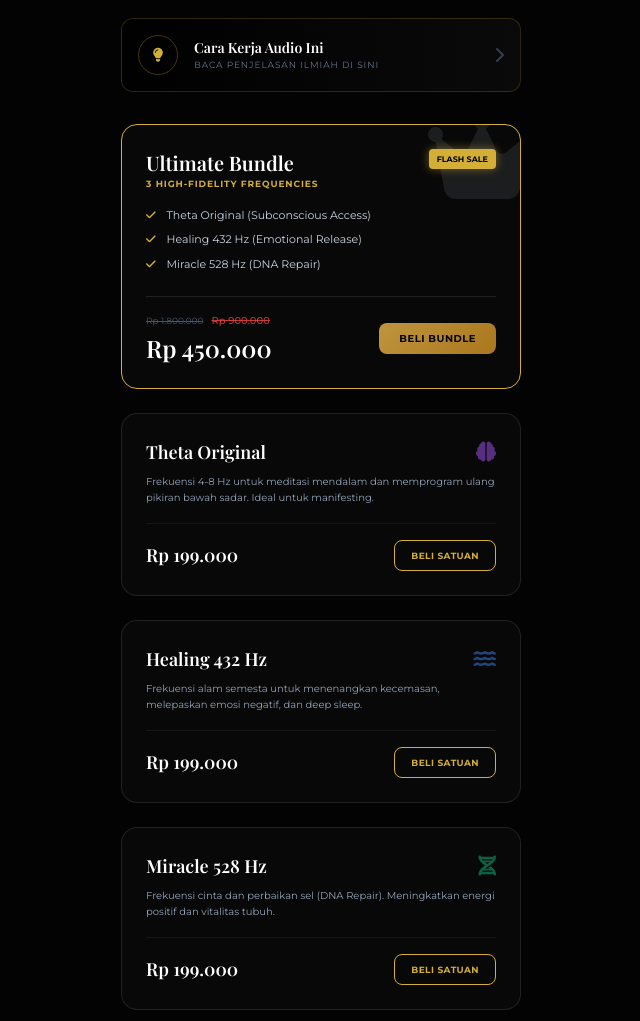
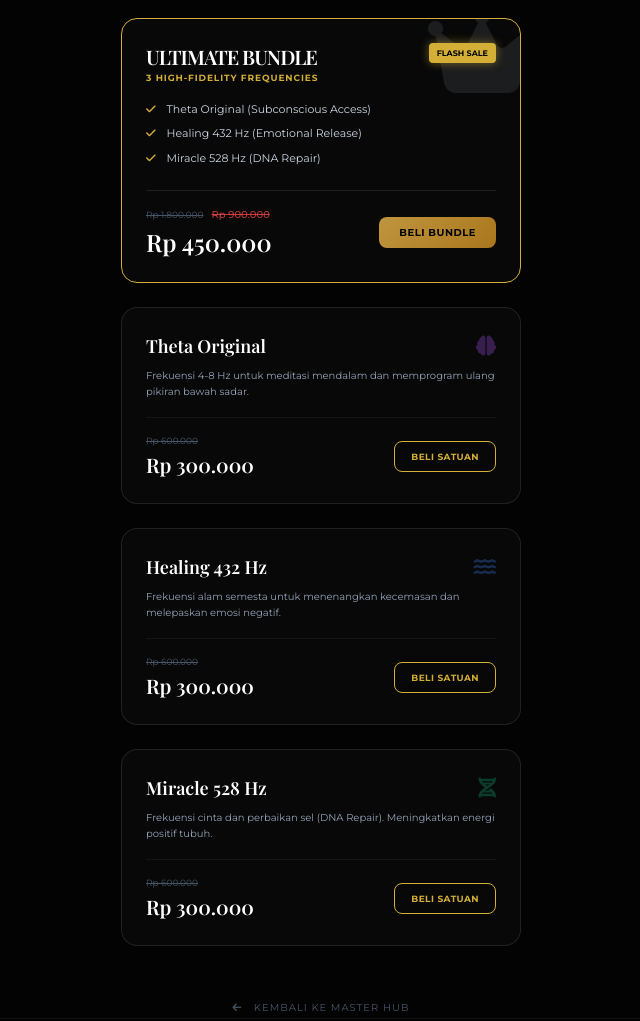
Before and after one commit to ikram-cyber/audio-hub, a plain HTML site: page index.html in a window 1280 px wide. Shown: the part 178-1199 px from the top of the page, without its empty margins (319-959 px from the left). Drawn offline with nearby package versions, Linux system fonts and the light colour scheme; a web font is replaced by a local one.

Commit message:
Update: Apply strikethrough pricing for individual items

```diff
--- a/index.html
+++ b/index.html
@@ -27,27 +27,16 @@
             <div class="w-12 h-[1px] bg-[#d4af37] mx-auto mt-4"></div>
         </div>
 
-        <a href="https://ikram-cyber.github.io/subconscious-edu" class="flex items-center p-4 luxury-card border border-[#d4af37]/20 rounded-xl group bg-gradient-to-r from-black to-[#0a0a0a]">
-            <div class="w-10 h-10 rounded-full border border-[#d4af37]/30 flex items-center justify-center mr-4">
-                <i class="fas fa-lightbulb text-[#d4af37] text-sm"></i>
-            </div>
-            <div class="flex-1">
-                <h3 class="font-luxury text-white text-sm">Cara Kerja Audio Ini</h3>
-                <p class="text-[9px] text-slate-500 uppercase tracking-widest">Baca Penjelasan Ilmiah di Sini</p>
-            </div>
-            <i class="fas fa-chevron-right text-slate-700 group-hover:text-[#d4af37]"></i>
-        </a>
-
         <div class="space-y-6">
 
             <div class="luxury-card luxury-border rounded-2xl p-6 relative overflow-hidden border-[#d4af37]">
                 <div class="absolute -right-4 -top-4 opacity-10 text-8xl"><i class="fas fa-crown"></i></div>
                 <div class="flex justify-between items-start mb-4 relative z-10">
                     <div>
-                        <h2 class="font-luxury text-white text-xl">Ultimate Bundle</h2>
+                        <h2 class="font-luxury text-white text-xl uppercase tracking-tighter">Ultimate Bundle</h2>
                         <p class="text-[9px] text-[#d4af37] font-bold tracking-widest uppercase">3 High-Fidelity Frequencies</p>
                     </div>
-                    <span class="bg-[#d4af37] text-black text-[8px] font-bold px-2 py-1 rounded shadow-[0_0_10px_rgba(212,175,55,0.5)]">FLASH SALE</span>
+                    <span class="bg-[#d4af37] text-black text-[8px] font-bold px-2 py-1 rounded shadow-[0_0_10px_rgba(212,175,55,0.5)] uppercase">Flash Sale</span>
                 </div>
                 <ul class="text-[11px] space-y-2 mb-6 text-slate-300 relative z-10">
                     <li><i class="fas fa-check text-[#d4af37] mr-2"></i> Theta Original (Subconscious Access)</li>
@@ -69,11 +58,14 @@
             <div class="luxury-card border border-white/10 rounded-2xl p-6">
                 <div class="flex justify-between items-start mb-2">
                     <h2 class="font-luxury text-white text-lg">Theta Original</h2>
-                    <i class="fas fa-brain text-purple-500/50 text-xl"></i>
+                    <i class="fas fa-brain text-purple-500/30 text-xl"></i>
                 </div>
-                <p class="text-[10px] text-slate-400 mb-4 leading-relaxed">Frekuensi 4-8 Hz untuk meditasi mendalam dan memprogram ulang pikiran bawah sadar. Ideal untuk manifesting.</p>
+                <p class="text-[10px] text-slate-400 mb-4 leading-relaxed">Frekuensi 4-8 Hz untuk meditasi mendalam dan memprogram ulang pikiran bawah sadar.</p>
                 <div class="flex items-center justify-between pt-4 border-t border-white/5">
-                    <div class="font-luxury text-lg text-white">Rp 199.000</div>
+                    <div>
+                        <span class="text-[9px] text-slate-600 line-through block mb-1">Rp 600.000</span>
+                        <div class="font-luxury text-xl text-white">Rp 300.000</div>
+                    </div>
                     <a href="https://wa.me/6282123436383?text=Halo%20Bos%20Ikram,%20saya%20mau%20order%20Audio%20Theta%20Original" class="border border-[#d4af37] text-[#d4af37] px-4 py-2 rounded-lg font-bold text-[9px] uppercase tracking-wider hover:bg-[#d4af37] hover:text-black transition-colors">BELI SATUAN</a>
                 </div>
             </div>
@@ -81,11 +73,14 @@
             <div class="luxury-card border border-white/10 rounded-2xl p-6">
                 <div class="flex justify-between items-start mb-2">
                     <h2 class="font-luxury text-white text-lg">Healing 432 Hz</h2>
-                    <i class="fas fa-water text-blue-500/50 text-xl"></i>
+                    <i class="fas fa-water text-blue-500/30 text-xl"></i>
                 </div>
-                <p class="text-[10px] text-slate-400 mb-4 leading-relaxed">Frekuensi alam semesta untuk menenangkan kecemasan, melepaskan emosi negatif, dan deep sleep.</p>
+                <p class="text-[10px] text-slate-400 mb-4 leading-relaxed">Frekuensi alam semesta untuk menenangkan kecemasan dan melepaskan emosi negatif.</p>
                 <div class="flex items-center justify-between pt-4 border-t border-white/5">
-                    <div class="font-luxury text-lg text-white">Rp 199.000</div>
+                    <div>
+                        <span class="text-[9px] text-slate-600 line-through block mb-1">Rp 600.000</span>
+                        <div class="font-luxury text-xl text-white">Rp 300.000</div>
+                    </div>
                     <a href="https://wa.me/6282123436383?text=Halo%20Bos%20Ikram,%20saya%20mau%20order%20Audio%20Healing%20432Hz" class="border border-[#d4af37] text-[#d4af37] px-4 py-2 rounded-lg font-bold text-[9px] uppercase tracking-wider hover:bg-[#d4af37] hover:text-black transition-colors">BELI SATUAN</a>
                 </div>
             </div>
@@ -93,11 +88,14 @@
             <div class="luxury-card border border-white/10 rounded-2xl p-6">
                 <div class="flex justify-between items-start mb-2">
                     <h2 class="font-luxury text-white text-lg">Miracle 528 Hz</h2>
-                    <i class="fas fa-dna text-emerald-500/50 text-xl"></i>
+                    <i class="fas fa-dna text-emerald-500/30 text-xl"></i>
                 </div>
-                <p class="text-[10px] text-slate-400 mb-4 leading-relaxed">Frekuensi cinta dan perbaikan sel (DNA Repair). Meningkatkan energi positif dan vitalitas tubuh.</p>
+                <p class="text-[10px] text-slate-400 mb-4 leading-relaxed">Frekuensi cinta dan perbaikan sel (DNA Repair). Meningkatkan energi positif tubuh.</p>
                 <div class="flex items-center justify-between pt-4 border-t border-white/5">
-                    <div class="font-luxury text-lg text-white">Rp 199.000</div>
+                    <div>
+                        <span class="text-[9px] text-slate-600 line-through block mb-1">Rp 600.000</span>
+                        <div class="font-luxury text-xl text-white">Rp 300.000</div>
+                    </div>
                     <a href="https://wa.me/6282123436383?text=Halo%20Bos%20Ikram,%20saya%20mau%20order%20Audio%20Miracle%20528Hz" class="border border-[#d4af37] text-[#d4af37] px-4 py-2 rounded-lg font-bold text-[9px] uppercase tracking-wider hover:bg-[#d4af37] hover:text-black transition-colors">BELI SATUAN</a>
                 </div>
             </div>
@@ -112,7 +110,7 @@
 
     </main>
 
-    <footer class="pt-10 pb-8 text-center mt-auto">
+    <footer class="pt-10 pb-8 text-center mt-auto border-t border-white/5">
         <div class="flex justify-center gap-8 mb-6 text-xl">
             <a href="https://instagram.com/ikram_cyber" class="text-slate-600 hover:text-[#d4af37] transition-colors"><i class="fab fa-instagram"></i></a>
             <a href="https://tiktok.com/@ikram_cyber" class="text-slate-600 hover:text-[#d4af37] transition-colors"><i class="fab fa-tiktok"></i></a>
```
